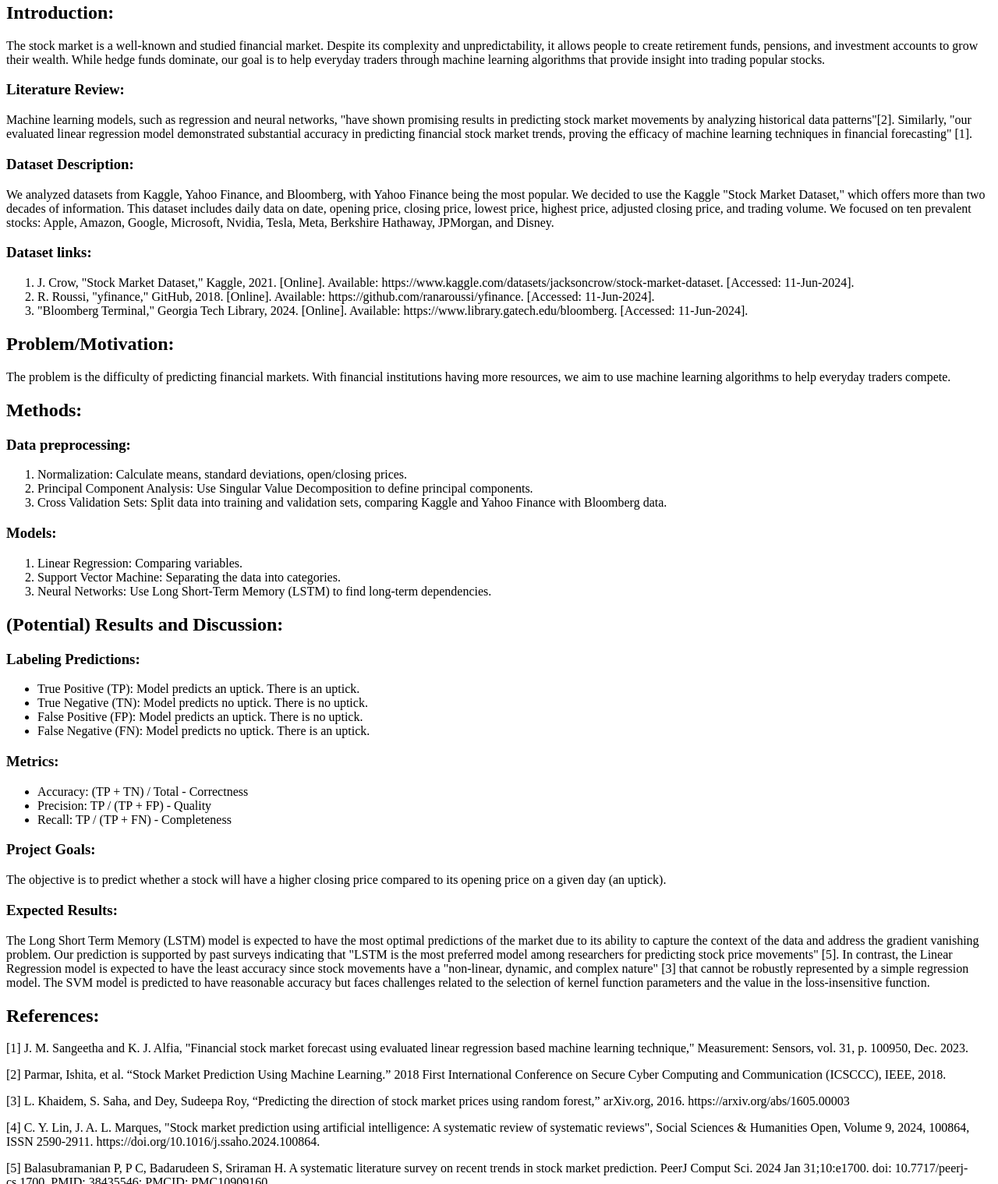
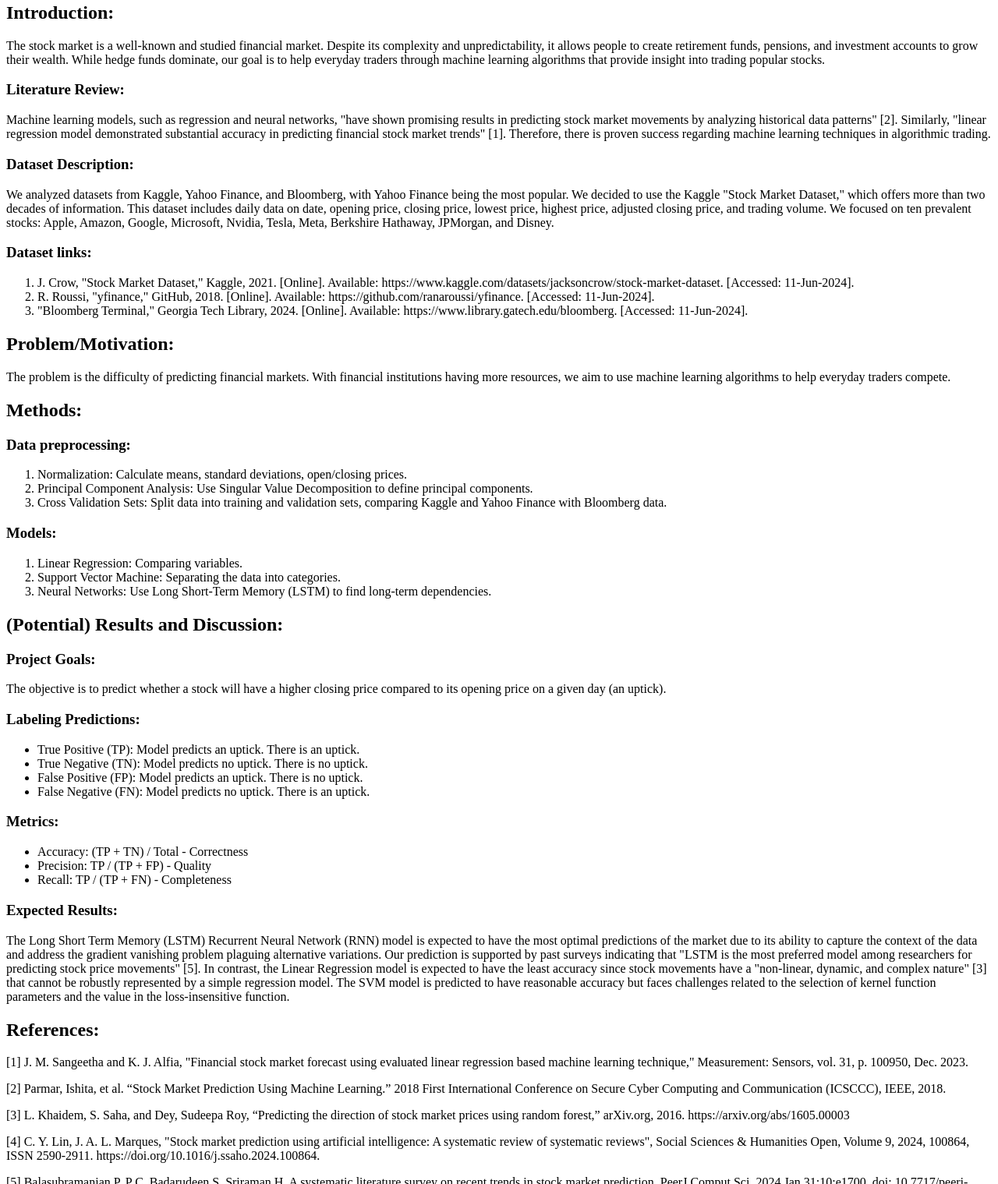
Before and after one commit to Shubham-Sahasrabudhe/CS4641_Proposal, a plain HTML site: page index.html in a window 1280 px wide. Shown: the part 124-1643 px from the top of the page at 78% size. Drawn offline with Linux system fonts and the light colour scheme.

Commit message:
Minor edits to the proposal

```diff
--- a/index.html
+++ b/index.html
@@ -13,7 +13,7 @@
         <p>The stock market is a well-known and studied financial market. Despite its complexity and unpredictability, it allows people to create retirement funds, pensions, and investment accounts to grow their wealth. While hedge funds dominate, our goal is to help everyday traders through machine learning algorithms that provide insight into trading popular stocks.</p>
 
         <h3>Literature Review:</h3>
-        <p>Machine learning models, such as regression and neural networks, "have shown promising results in predicting stock market movements by analyzing historical data patterns"[2]. Similarly, "our evaluated linear regression model demonstrated substantial accuracy in predicting financial stock market trends, proving the efficacy of machine learning techniques in financial forecasting" [1].</p>
+        <p>Machine learning models, such as regression and neural networks, "have shown promising results in predicting stock market movements by analyzing historical data patterns" [2]. Similarly, "linear regression model demonstrated substantial accuracy in predicting financial stock market trends" [1]. Therefore, there is proven success regarding machine learning techniques in algorithmic trading.</p>
 
         <h3>Dataset Description:</h3>
         <p>We analyzed datasets from Kaggle, Yahoo Finance, and Bloomberg, with Yahoo Finance being the most popular. We decided to use the Kaggle "Stock Market Dataset," which offers more than two decades of information. This dataset includes daily data on date, opening price, closing price, lowest price, highest price, adjusted closing price, and trading volume. We focused on ten prevalent stocks: Apple, Amazon, Google, Microsoft, Nvidia, Tesla, Meta, Berkshire Hathaway, JPMorgan, and Disney.</p>
@@ -49,6 +49,9 @@
     <section>
         <h2>(Potential) Results and Discussion:</h2>
 
+        <h3>Project Goals: </h3>
+        <p>The objective is to predict whether a stock will have a higher closing price compared to its opening price on a given day (an uptick).</p>
+
         <h3>Labeling Predictions:</h3>
         <ul>
             <li>True Positive (TP): Model predicts an uptick. There is an uptick.</li>
@@ -64,10 +67,8 @@
             <li>Recall: TP / (TP + FN) - Completeness</li>
         </ul>
 
-        <h3>Project Goals: </h3>
-        <p>The objective is to predict whether a stock will have a higher closing price compared to its opening price on a given day (an uptick).</p>
         <h3>Expected Results:</h3>
-        <p>The Long Short Term Memory (LSTM) model is expected to have the most optimal predictions of the market due to its ability to capture the context of the data and address the gradient vanishing problem. Our prediction is supported by past surveys indicating that "LSTM is the most preferred model among researchers for predicting stock price movements" [5]. In contrast, the Linear Regression model is expected to have the least accuracy since stock movements have a "non-linear, dynamic, and complex nature" [3] that cannot be robustly represented by a simple regression model. The SVM model is predicted to have reasonable accuracy but faces challenges related to the selection of kernel function parameters and the value in the loss-insensitive function.</p>
+        <p>The Long Short Term Memory (LSTM) Recurrent Neural Network (RNN) model is expected to have the most optimal predictions of the market due to its ability to capture the context of the data and address the gradient vanishing problem plaguing alternative variations. Our prediction is supported by past surveys indicating that "LSTM is the most preferred model among researchers for predicting stock price movements" [5]. In contrast, the Linear Regression model is expected to have the least accuracy since stock movements have a "non-linear, dynamic, and complex nature" [3] that cannot be robustly represented by a simple regression model. The SVM model is predicted to have reasonable accuracy but faces challenges related to the selection of kernel function parameters and the value in the loss-insensitive function.</p>
     </section>
     <section>
         <h2>References:</h2>
```
